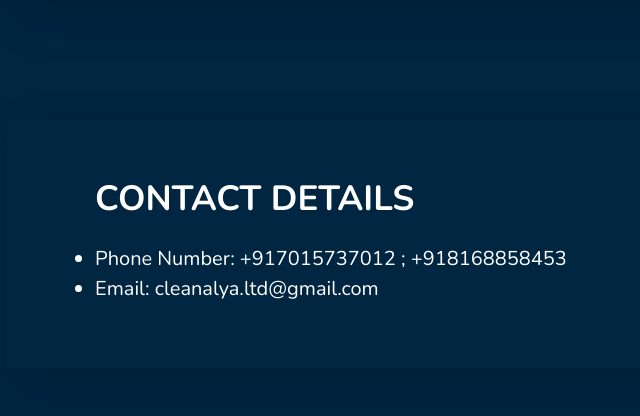
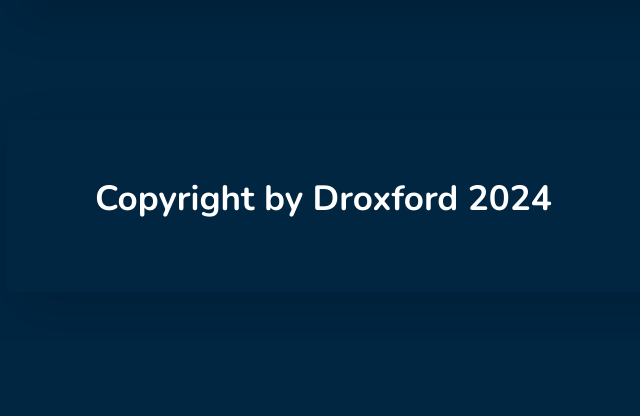
Before and after one commit to AaronAstro/Multi-Level-Marketing-master, a PHP site: page / in a window 1280 px wide. Shown: the part 660-1076 px from the top of the page, without its empty margins (168-808 px from the left). After the commit the page ends 877 px from the top, so only its background shows below. Run offline with PHP 8.4, Linux system fonts and the light colour scheme.

Commit message:
Changed footer

```diff
--- a/matrix/index.php
+++ b/matrix/index.php
@@ -96,9 +96,7 @@
           <!-- <div class="col-lg-6 col-12"> -->
             <div class="p-5">
               <!-- <div class="text-center"> -->
-                <ul><h1 class="h4 text-gray-900 mb-4" style="margin-top: 10px; font-size:35px"><b style="color: #fff ">CONTACT DETAILS</b></h1>
-                <li style="color: #fff; font-size: 20px ">Phone Number: +917015737012 ; +918168858453</li>
-                <li  style="color: #fff; font-size: 20px ">Email: cleanalya.ltd@gmail.com</li>
+                <ul><h1 class="h4 text-gray-900 mb-4" style="margin-top: 10px; font-size:35px"><b style="color: #fff ">Copyright by Droxford 2024</b></h1>
                 </ul>
 </div>
 
```
